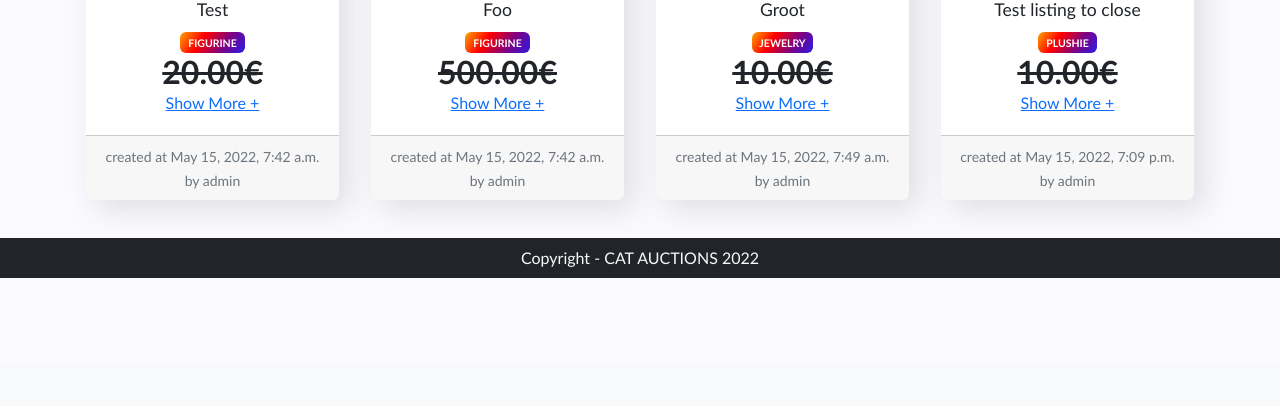
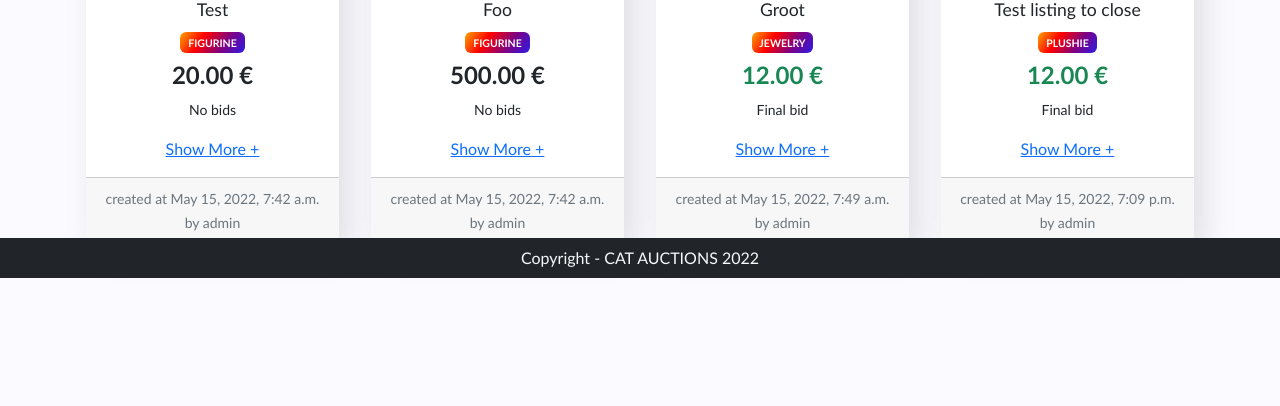
Before and after one commit to laura-latuillerie/cs50-commerce, a Django app: page /closed_listings in a window 1280 px wide. Shown: the part 522-928 px from the top of the page. Before the commit the page ends 800 px from the top, so only its background shows below. Run offline with Django 3.2, Linux system fonts and the light colour scheme; a user stored in the database is signed in; data comes from the database, SQL or seed files in the repository; both versions use the stored data as it was after the commit; some libraries are stand-ins or nearby versions.

Commit message:
Clean code

```diff
--- a/auctions/admin.py
+++ b/auctions/admin.py
@@ -7,3 +7,4 @@ admin.site.register(User)
 admin.site.register(Category)
 admin.site.register(Listing)
 admin.site.register(Comment)
+admin.site.register(Bid)
--- a/auctions/models.py
+++ b/auctions/models.py
@@ -24,7 +24,7 @@ class Category(models.Model):
 
 class Listing(models.Model):
     title = models.CharField(max_length=128)
-    description = models.CharField(max_length=256)
+    description = models.CharField(max_length=180)
     starting_bid = models.DecimalField(max_digits=10, decimal_places=2, default=0.00)
     current_price = models.DecimalField(decimal_places=2, max_digits=10, default=0.00)
     image = models.URLField(max_length=1024, blank=True, null=True)
--- a/auctions/templates/auctions/closed_listings.html
+++ b/auctions/templates/auctions/closed_listings.html
@@ -8,12 +8,12 @@
 {% block body %}
 
 <div class="container text-center my-5">
-    <h3 id="active-listings" class="fs-1">🪦 Closed Listings</h3>
+    <h3 id="closed-listings" class="fs-1">🪦 Closed Listings</h3>
     <hr class="mb-3" />
 
     <div class="row">
         {% for listing in closed_listings %}
-        <div class="col-6 col-lg-4 col-xl-3 p-3">
+        <div class="col-6 col-lg-4 col-xl-3 p-3 card-group">
             <div class="card">
                 <a href="{% url 'listing_page' listing.id %}" class="text-decoration-none text-dark">
                     <div class="card-head closed">
@@ -21,22 +21,30 @@
                         src="{% if listing.image %}{{ listing.image }}{% else %}https://caer.univ-amu.fr/wp-content/uploads/default-placeholder.png{% endif %}"
                         alt="Photo of {{ listing.title }}">
                         <div class="text-danger closed-content">
-                            <p class="p-2 m-0">🔴 CLOSED</p></div>
+                            <p class="p-2 m-0">🔴 CLOSED</p>
+                        </div>
                     </div>
 
                     <div class="card-body">
-
                         <h5 class="card-title">{{ listing }}</h5>
                         <span class="badge category bg-multi"><small>{{ listing.category }}</small></span>
-                        <h5 class="card-text fs-2 text-decoration-line-through"><strong>{{ listing.starting_bid|intcomma }}€</strong></h5>
-                    </div>
-                    <a href="{% url 'listing_page' listing.id %}" class="link-more">Show More +</a>
-                </a>
-                    <div class="card-footer">
-                        <small class="text-muted">
-                            created at {{ listing.created_at }} by {{ listing.author }}</small>
+                    {% if listing.current_price == 0 %}
+                        <h5 class="card-text fs-4 pt-2"><strong>{{ listing.starting_bid|intcomma }} €</strong></h5>
+                        <p><small>No bids</small></p>
+                    {% else %}
+                        <h5 class="card-text fs-4 pt-2 text-success"><strong>{{ listing.current_price|intcomma }} €</strong></h5>
+                        <p><small>Final bid</small></p>
+                    {% endif %}
+                        <a href="{% url 'listing_page' listing.id %}" class="link-more">Show More +</a>
                     </div>
 
+
+                    <div class="card-footer mt-3">
+                        <small class="text-muted">
+                            created at {{ listing.created_at }} by {{ listing.author }}
+                        </small>
+                    </div>
+                  </a>
             </div>
         </div>
         {% empty %}
--- a/auctions/templates/auctions/layout.html
+++ b/auctions/templates/auctions/layout.html
@@ -33,7 +33,7 @@
                         <ul class="dropdown-menu dropdown-menu-dark">
                             <li class="text-decoration-none"><a class="dropdown-item" href="{% url 'index' %}#active-listings">Active</a></li>
                             <li class="text-decoration-none"><a class="dropdown-item" href="{% url 'closed_listings' %}">Closed</a></li>
-                            <li class="text-decoration-none"><a class="dropdown-item" href="{% url 'my_listings' %}">My Listings</a></li>
+                            <li class="text-decoration-none"><a class="dropdown-item" href="{% url 'my_listings' %}">Listings created</a></li>
                         </ul>
                     </li>
 
--- a/auctions/templates/auctions/listing_page.html
+++ b/auctions/templates/auctions/listing_page.html
@@ -44,7 +44,7 @@ Cat Auctions - {{ listing }} product page
                         {% if request.user == listing.author and listing.active %}
                             <a class="btn btn-danger mt-3" href="{% url 'close_listing' listing.id %}">Close</a>
                         {% elif not listing.active %}
-                            Closed
+                            <a class="btn btn-warning mt-3" href="{% url 'close_listing' listing.id %}">Re-Open</a>
                         {% else %}
 
                     <!-- BIDDING FORM -->
--- a/auctions/urls.py
+++ b/auctions/urls.py
@@ -16,5 +16,5 @@ urlpatterns = [
     path("my_listings", views.my_listings, name="my_listings"),
     path("categories/<int:category_id>", views.categories, name="categories"),
     path("comment/<int:listing_id>", views.comment, name="comment"),
-    path("bid/<int:listing_id>", views.bid, name="bid")
+    path("bid/<int:listing_id>", views.bid, name="bid"),
 ]
--- a/auctions/views.py
+++ b/auctions/views.py
@@ -1,3 +1,4 @@
+from multiprocessing import AuthenticationError
 from django.contrib.auth import authenticate, login, logout
 from django.contrib.auth.decorators import login_required
 from django.contrib import messages
@@ -136,6 +137,7 @@ def listing_page(request, listing_id):
         else:
             status = "🔴 Closed"
             winner = highest_bidder
+            messages.success(request, f'{winner} won the bid !')
 
     context = {
         "categorys": Category.objects.all().order_by('name'),
@@ -186,8 +188,12 @@ def my_listings(request):
 #
 def close_listing(request, listing_id):
     listing = Listing.objects.get(id=listing_id)
-    listing.active = False
-    listing.save()
+    if listing in Listing.objects.filter(active=False):
+        listing.active = True
+        listing.save()
+    else:
+        listing.active = False
+        listing.save()
     return HttpResponseRedirect(reverse("listing_page", args=(listing_id, )))
 
 def closed_listings(request):
```
Also changed, not shown: auctions/templates/auctions/index.html (+10 -7 lines), auctions/templates/auctions/my_listings.html (+19 -7 lines), auctions/templates/auctions/watchlist.html (+15 -8 lines), auctions/migrations/0018_alter_listing_description.py (added), db.sqlite3.
